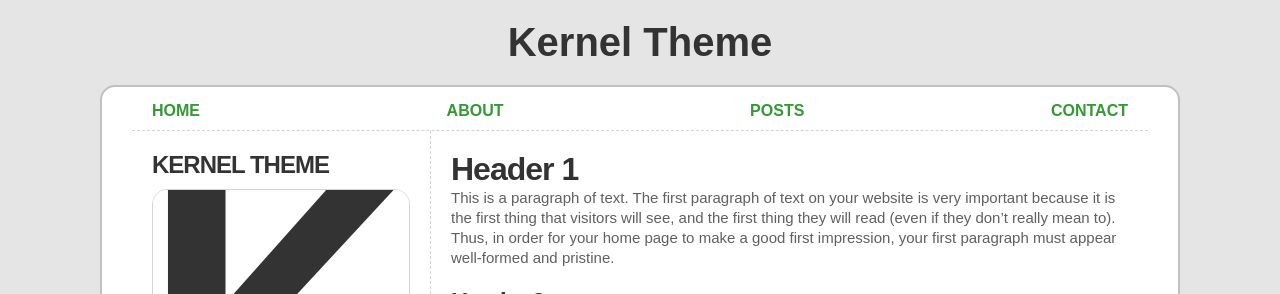
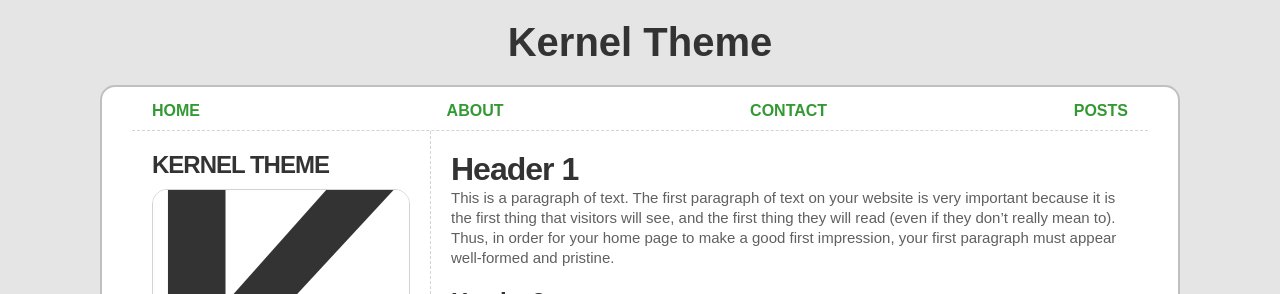
Before and after one commit to quytelda/jekyll-theme-kernel, a Jekyll site: the page built from index.md, in a window 1280 px wide. Shown: the top 294 px of the page. Built offline with Jekyll 4.4.1, drawn with Linux system fonts in a browser that asks for light colours; our own code applies the rules of GitHub Pages for plain Markdown files.

Commit message:
Implement responsive navigation menu.

```diff
--- a/_includes/menu.html
+++ b/_includes/menu.html
@@ -1,6 +1,8 @@
 <nav id="menu">
-	<a href="{{ "/index.html"   | relative_url }}">Home</a>
-	<a href="{{ "/about.html"   | relative_url }}">About</a>
-	<a href="{{ "/posts.html"   | relative_url }}">Posts</a>
-	<a href="{{ "/contact.html" | relative_url }}">Contact</a>
+	<ul>
+		<li><a href="{{ "/index.html" | relative_url }}">Home</a></li>
+		<li><a href="{{ "/about.html" | relative_url }}">About</a></li>
+		<li><a href="{{ "/contact.html" | relative_url }}">Contact</a></li>
+		<li><a href="{{ "/posts.html" | relative_url }}">Posts</a></li>
+	</ul>
 </nav>
--- a/_sass/jekyll-theme-kernel.scss
+++ b/_sass/jekyll-theme-kernel.scss
@@ -41,37 +41,6 @@ header a#title {
   text-decoration: none;
 }
 
-/* On screens 860px wide or wider, display a two column flex layout with the
- * sidebar taking 1/5 of the horizontal space, and the main content filling the
- * remainder.  There will be a border between the sidebar on the left and the
- * main body on the right. */
-@media only screen and (min-width: 860px) {
-  #content {
-    display: flex;
-  }
-
-  #sidebar {
-    flex: 1;
-
-    border-right: 1px dashed lightgrey;
-  }
-
-  main {
-    flex: 4;
-  }
-}
-
-/* On screens less than 860px wide, do not do any flex rendering, which means
- * the sidebar and the main body will both be rendered in order, stacked
- * vertically.  Draw a border between the sidebar on the top and the main body
- * on the bottom.
- */
-@media only screen and (max-width: 859px) {
-  #sidebar {
-    border-bottom: 1px dashed lightgrey;
-  }
-}
-
 #wrapper {
   margin:  0 auto;
   padding: 5px 30px 40px 30px;
@@ -93,17 +62,21 @@ header a#title {
 }
 
 #menu {
-  display: flex;
-  justify-content: space-between;
-
   padding: 10px 20px;
 
   border-bottom: 1px dashed lightgrey;
+
+  text-align: center;
 }
 
-#menu a {
+#menu ul {
+  list-style-type: none;
+}
+
+#menu li {
+  list-style-type: none;
+
   font-weight: bold;
-
   text-transform: uppercase;
 }
 
@@ -177,3 +150,39 @@ main ul {
 footer {
   margin: 20px 0;
 }
+
+/* On screens 860px wide or wider, display a two column flex layout with the
+ * sidebar taking 1/5 of the horizontal space, and the main content filling the
+ * remainder.  There will be a border between the sidebar on the left and the
+ * main body on the right. */
+@media only screen and (min-width: 860px) {
+  #content {
+    display: flex;
+  }
+
+  #sidebar {
+    flex: 1;
+
+    border-right: 1px dashed lightgrey;
+  }
+
+  main {
+    flex: 4;
+  }
+
+  #menu ul {
+    display: flex;
+    justify-content: space-between;
+  }
+}
+
+/* On screens less than 860px wide, do not do any flex rendering, which means
+ * the sidebar and the main body will both be rendered in order, stacked
+ * vertically.  Draw a border between the sidebar on the top and the main body
+ * on the bottom.
+ */
+@media only screen and (max-width: 859px) {
+  #sidebar {
+    border-bottom: 1px dashed lightgrey;
+  }
+}
```
